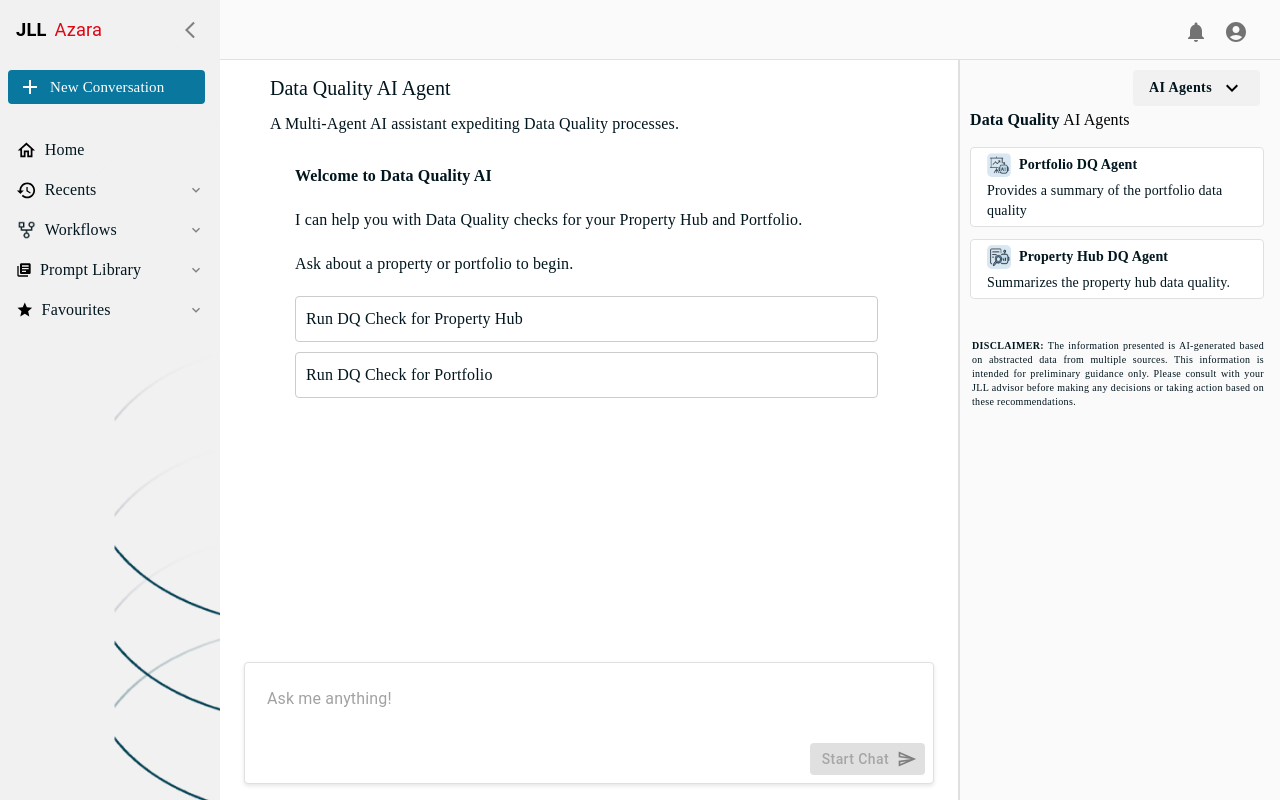
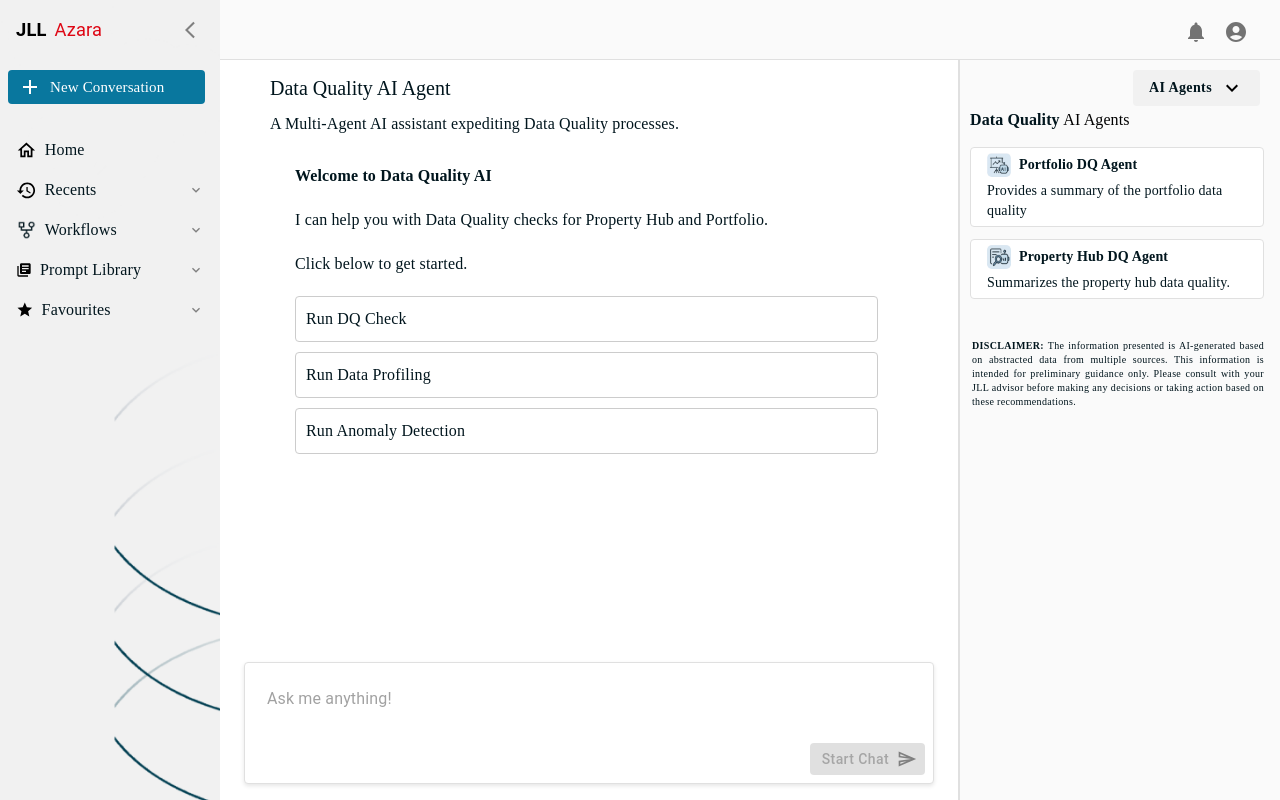
Before and after one commit to dhirajmystery46/DQAgentUI, a Next.js app: page / in a window 1280 px wide. Built offline with nearby package versions, Linux system fonts and the light colour scheme.

Commit message:
changes for hackathon

```diff
--- a/src/components/WelcomeComponent.tsx
+++ b/src/components/WelcomeComponent.tsx
@@ -1,5 +1,5 @@
-import React from 'react';
-import { Box, Typography } from '@mui/material';
+import React, { useState } from 'react';
+import { Box, Typography, Button, Dialog, DialogTitle, DialogContent, DialogActions } from '@mui/material';
 
 interface WelcomeComponentProps {
   onQuestionClick: (question: string) => void;
@@ -13,22 +13,39 @@
   letterSpacing: '-0.25%',
   color: '#00151D'
 };
+let selectedQuestion : string = '';
+const WelcomeComponent: React.FC<WelcomeComponentProps> = ({ onQuestionClick }) => {
+  const [open, setOpen] = useState(false);
 
-const WelcomeComponent: React.FC<WelcomeComponentProps> = ({ onQuestionClick }) => (
+  const handleRunDQClick = (question: string) => {setOpen(true);
+    selectedQuestion = question;
+  };
+
+  const handleSelect = (question: string, dataset: string) => {
+    setOpen(false);
+    if (dataset === 'Property Hub') {
+      onQuestionClick(question+' for Property Hub');
+    } else if (dataset === 'Portfolio') {
+      onQuestionClick(question+' for Portfolio');
+    }
+  };
+
+  return (
     <Box sx={{ paddingLeft: '30px', paddingRight: '40px', marginTop: '-2px' }}>
       <Typography variant="body1" sx={{ ...textStyle, marginBottom: '20px', fontWeight: "bold" }}>
         Welcome to Data Quality AI
       </Typography>
       <Typography variant="body1" sx={{ ...textStyle, marginBottom: '20px' }}>
-    I can help you with Data Quality checks for your Property Hub and Portfolio.
+        I can help you with Data Quality checks for Property Hub and Portfolio.
       </Typography>
       <Typography variant="body1" sx={{ ...textStyle, marginBottom: '20px' }}>
-      Ask about a property or portfolio to begin.
+        Click below to get started.
       </Typography>
        <Box sx={{ display: 'flex', flexDirection: 'column', gap: '10px' }}>
       {[
-        "Run DQ Check for Property Hub",
-        "Run DQ Check for Portfolio"
+        "Run DQ Check",
+        "Run Data Profiling",
+        "Run Anomaly Detection",
       ].map((question, index) => (
         <Box
           key={index}
@@ -43,13 +60,40 @@
               borderColor: 'rgb(37, 107, 164)',
             },
           }}
-          onClick={() => onQuestionClick(question)}
+          onClick={() => handleRunDQClick(question)}
         >
-          <Typography variant="body2" sx={textStyle}>{question}</Typography>
+          <Typography variant="body2" sx={textStyle }>{question}</Typography>
         </Box>
       ))}
     </Box>
+      <Dialog open={open} onClose={() => setOpen(false)}>
+        <DialogTitle>Select Source System</DialogTitle>
+        <DialogContent>
+          <Box sx={{ display: 'flex', flexDirection: 'column', gap: 2, mt: 1 }}>
+            <Button
+              variant="outlined"
+              onClick={() => handleSelect(selectedQuestion,'Property Hub')}
+              sx={{ fontWeight: 500, fontFamily: 'Source Sans Pro' }}
+            >
+              Property Hub
+            </Button>
+            <Button
+              variant="outlined"
+              onClick={() => handleSelect(selectedQuestion,'Portfolio')}
+              sx={{ fontWeight: 500, fontFamily: 'Source Sans Pro' }}
+            >
+              Portfolio
+            </Button>
+          </Box>
+        </DialogContent>
+        <DialogActions>
+          <Button onClick={() => setOpen(false)} color="secondary">
+            Cancel
+          </Button>
+        </DialogActions>
+      </Dialog>
     </Box>
   );
+};
 
 export default WelcomeComponent;
--- a/src/contexts/ChatContext.tsx
+++ b/src/contexts/ChatContext.tsx
@@ -65,10 +65,18 @@
       //setConversationCounter((prev) => prev + 1);
     }
     updateChat(chatId, updatedMessages);
+    // Determine endpoint based on message content
+    let endpoint = 'http://127.0.0.1:8000/data_quality/';
+    if (message.toLowerCase().includes('profiling')) {
+      endpoint = 'http://127.0.0.1:8000/data_profiling/';
+    }
+    else if (message.toLowerCase().includes('anomaly')) {
+      endpoint = 'http://127.0.0.1:8000/data_anomaly/';
+    }
 
     try {
       const response = await fetch(
-        'https://dqagent-fucjdkcxa5chcfbx.eastus2-01.azurewebsites.net/data_quality',
+        endpoint,
         {
           method: 'POST',
           headers: { 'Content-Type': 'application/json', },
```
Also changed, not shown: 1 other file (tests, documents, lock files or other folders). Lines whose indentation alone changed are shown as unchanged.
